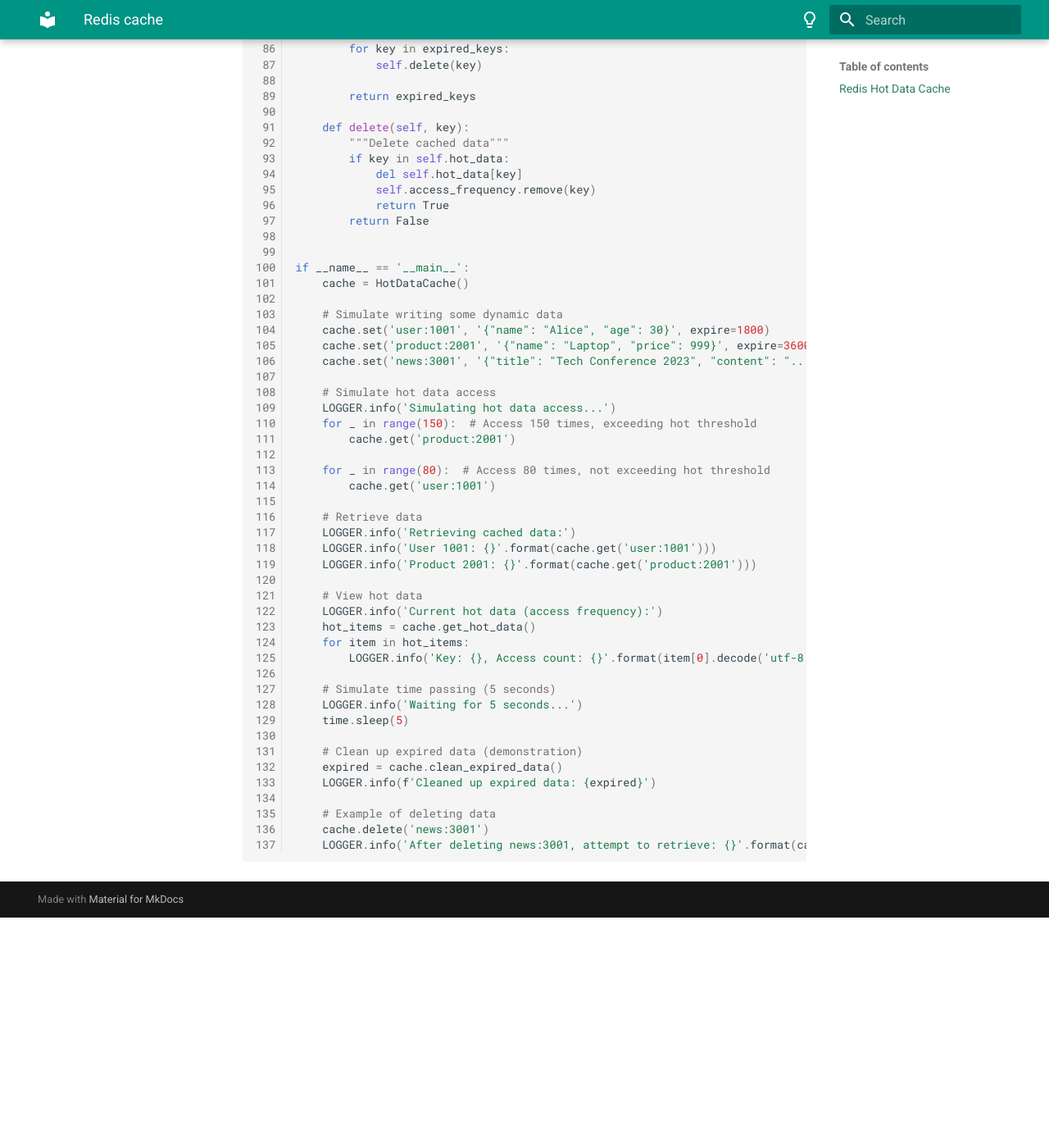
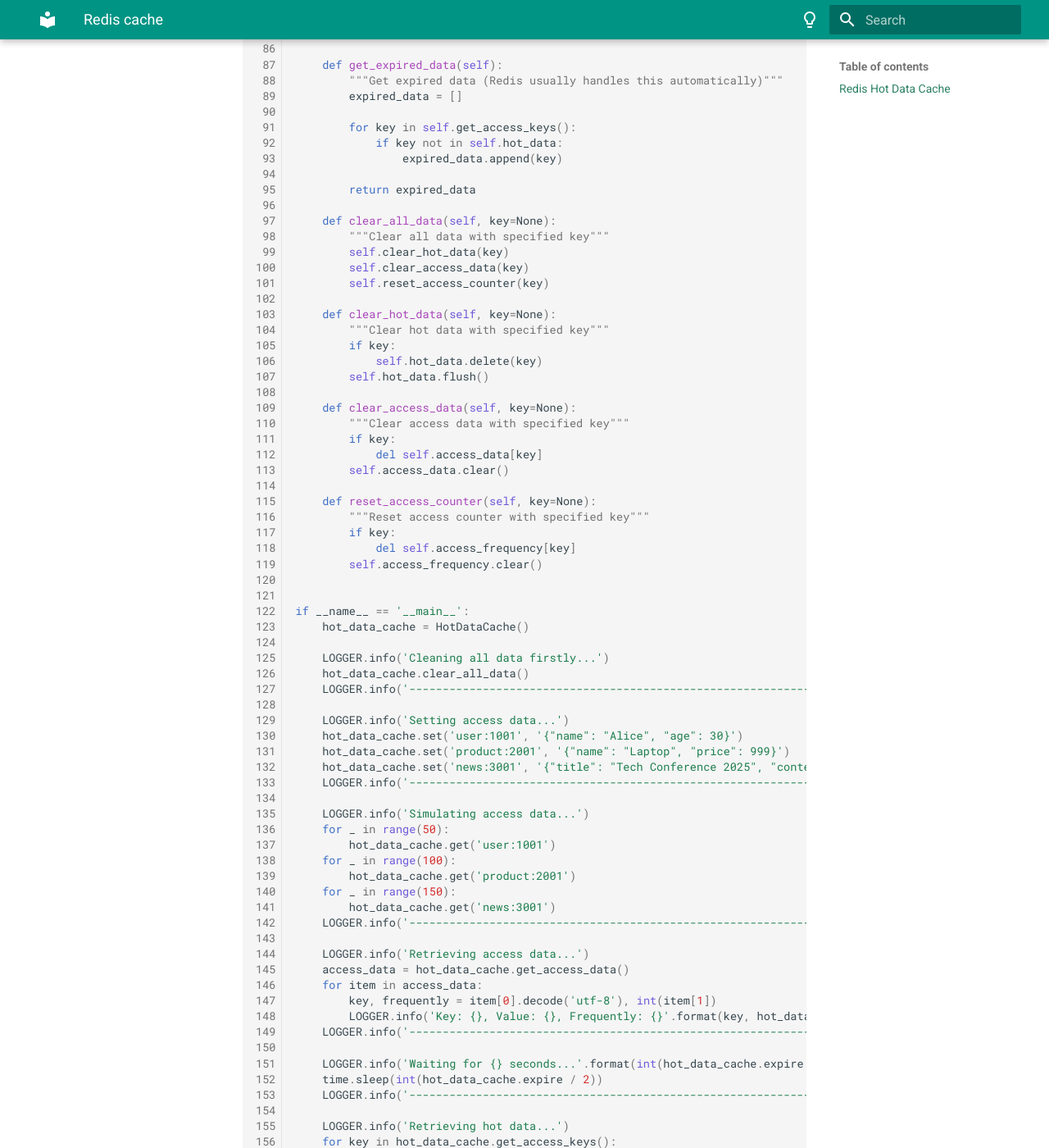
Before and after one commit to zhouushe/notes, an MkDocs documentation site: the page built from docs/redis_cache.md, in a window 1280 px wide and 1400 px high, scrolled down 2108 px. Shown: the whole window at 82% size. Built offline with MkDocs 1.6.1 and Material for MkDocs 9.7.7, drawn with Linux system fonts in a browser that asks for light colours; before the commit the page ends 3227 px from its top, so only the background shows below that; some of the changed text lies outside the part shown.

Commit message:
Update redis_cache.md

````diff
--- a/docs/redis_cache.md
+++ b/docs/redis_cache.md
@@ -5,7 +5,7 @@
 REDIS_DB=0
 REDIS_PASSWORD=
 
-DEFAULT_EXPIRE=3600
+DEFAULT_EXPIRE=30
 HOT_DATA_THRESHOLD=100
 ```
 
@@ -31,19 +31,18 @@
 class HotDataCache(object):
     """Redis hot data cache"""
 
-    def __init__(self, host=None, port=None, db=None, password=None):
-        """Initialize Redis connection and cache structure"""
-        # Get redis connection
+    def __init__(self, host=None, port=None, db=None, password=None, expire=None, threshold=None):
+        self.expire = self.get_hot_data_expire(expire)
+        self.threshold = self.get_hot_data_threshold(threshold)
         self.db = self.get_redis_connection(host, port, db, password)
 
-        # Create hash table to store hot data
-        self.hot_data = self.db.Hash('hot_data')
-
-        # Sorted set to record data access frequency
+        self.access_data = self.db.Hash('access_data')
+        self.hot_data = self.db.cache('hot_data', self.expire)
         self.access_frequency = self.db.ZSet('access_frequency')
 
     @staticmethod
     def get_redis_connection(host, port, db, password):
+        """Get Redis connection"""
         return Database(
             host=host or os.getenv('REDIS_HOST', 'localhost'),
             port=port or int(os.getenv('REDIS_PORT', 6379)),
@@ -54,97 +53,160 @@
     @staticmethod
     def get_hot_data_expire(expire=None):
         """Get hot data expiration time (seconds)"""
-        return expire or os.getenv('DEFAULT_EXPIRE')
+        return int(expire or os.getenv('DEFAULT_EXPIRE'))
 
     @staticmethod
     def get_hot_data_threshold(threshold=None):
         """Get hot data threshold"""
-        return threshold or os.getenv('HOT_DATA_THRESHOLD')
+        return int(threshold or os.getenv('HOT_DATA_THRESHOLD'))
 
     def get(self, key):
         """Get cached data and update access frequency if it exists"""
-        data = self.hot_data.get(key)
+        self.access_frequency.incr(key, 1)
+        self.set_hot_data(key, self.access_data.get(key))
+        return self.access_data.get(key)
 
-        if data is not None:
-            # Update access frequency (increment by 1)
-            self.access_frequency.incr(key, 1)
-            return data.decode('utf-8')
+    def set(self, key, value, expire=None, threshold=None):
+        """Set cached data with support for custom expiration time"""
+        self.access_frequency.incr(key, 1)
+        self.access_data.expire(expire)
+        self.access_data[key] = value
+        self.set_hot_data(key, self.access_data.get(key))
 
-        return None
+    def set_hot_data(self, key, value):
+        """Set hot data with key and value"""
+        if self.get_access_score(key) >= self.threshold:
+            self.hot_data.set(key, value)
 
-    def set(self, key, value, expire=None):
-        """Set cached data with support for custom expiration time"""
-        # Set data
-        self.hot_data[key] = value
-
-        # Set expiration time
-        self.db.expire(key, self.get_hot_data_expire(expire))
-
-        # Initial access count
-        self.access_frequency.incr(key, 1)
-
-    def get_hot_data(self, count=10):
-        """Get the most frequently accessed hot data. Sort by access frequency in descending order"""
+    def get_access_data(self, count=5):
+        """Get the most frequently accessed data which sorted by access frequency in descending order"""
         return self.access_frequency.range(0, count - 1, with_scores=True, reverse=True)
 
-    def clean_expired_data(self):
-        """Clean up expired data (Redis usually handles this automatically, but can be triggered manually)"""
-        expired_keys = []
+    def get_access_keys(self):
+        """Get access keys with pattern"""
+        return [key.decode('utf-8') for key in self.access_data.keys()]
 
-        for key in self.hot_data:
-            if not self.db.exists(key):
-                expired_keys.append(key)
+    def get_hot_data(self, key=None):
+        """Get hot data with specified key"""
+        if key:
+            return self.hot_data.get(key)
+        return self.hot_data
 
-        for key in expired_keys:
-            self.delete(key)
+    def get_access_score(self, key):
+        """Get access frequency score"""
+        return int(self.access_frequency.score(key) or 0)
 
-        return expired_keys
+    def get_expired_data(self):
+        """Get expired data (Redis usually handles this automatically)"""
+        expired_data = []
 
-    def delete(self, key):
-        """Delete cached data"""
-        if key in self.hot_data:
-            del self.hot_data[key]
-            self.access_frequency.remove(key)
-            return True
-        return False
+        for key in self.get_access_keys():
+            if key not in self.hot_data:
+                expired_data.append(key)
+
+        return expired_data
+
+    def clear_all_data(self, key=None):
+        """Clear all data with specified key"""
+        self.clear_hot_data(key)
+        self.clear_access_data(key)
+        self.reset_access_counter(key)
+
+    def clear_hot_data(self, key=None):
+        """Clear hot data with specified key"""
+        if key:
+            self.hot_data.delete(key)
+        self.hot_data.flush()
+
+    def clear_access_data(self, key=None):
+        """Clear access data with specified key"""
+        if key:
+            del self.access_data[key]
+        self.access_data.clear()
+
+    def reset_access_counter(self, key=None):
+        """Reset access counter with specified key"""
+        if key:
+            del self.access_frequency[key]
+        self.access_frequency.clear()
 
 
 if __name__ == '__main__':
-    cache = HotDataCache()
+    hot_data_cache = HotDataCache()
 
-    # Simulate writing some dynamic data
-    cache.set('user:1001', '{"name": "Alice", "age": 30}', expire=1800)
-    cache.set('product:2001', '{"name": "Laptop", "price": 999}', expire=3600)
-    cache.set('news:3001', '{"title": "Tech Conference 2023", "content": "..."}', expire=1200)
+    LOGGER.info('Cleaning all data firstly...')
+    hot_data_cache.clear_all_data()
+    LOGGER.info('-------------------------------------------------------------')
 
-    # Simulate hot data access
-    LOGGER.info('Simulating hot data access...')
-    for _ in range(150):  # Access 150 times, exceeding hot threshold
-        cache.get('product:2001')
+    LOGGER.info('Setting access data...')
+    hot_data_cache.set('user:1001', '{"name": "Alice", "age": 30}')
+    hot_data_cache.set('product:2001', '{"name": "Laptop", "price": 999}')
+    hot_data_cache.set('news:3001', '{"title": "Tech Conference 2025", "content": "Hello world!"}')
+    LOGGER.info('-------------------------------------------------------------')
 
-    for _ in range(80):  # Access 80 times, not exceeding hot threshold
-        cache.get('user:1001')
+    LOGGER.info('Simulating access data...')
+    for _ in range(50):
+        hot_data_cache.get('user:1001')
+    for _ in range(100):
+        hot_data_cache.get('product:2001')
+    for _ in range(150):
+        hot_data_cache.get('news:3001')
+    LOGGER.info('-------------------------------------------------------------')
 
-    # Retrieve data
-    LOGGER.info('Retrieving cached data:')
-    LOGGER.info('User 1001: {}'.format(cache.get('user:1001')))
-    LOGGER.info('Product 2001: {}'.format(cache.get('product:2001')))
+    LOGGER.info('Retrieving access data...')
+    access_data = hot_data_cache.get_access_data()
+    for item in access_data:
+        key, frequently = item[0].decode('utf-8'), int(item[1])
+        LOGGER.info('Key: {}, Value: {}, Frequently: {}'.format(key, hot_data_cache.get(key), frequently))
+    LOGGER.info('-------------------------------------------------------------')
 
-    # View hot data
-    LOGGER.info('Current hot data (access frequency):')
-    hot_items = cache.get_hot_data()
-    for item in hot_items:
-        LOGGER.info('Key: {}, Access count: {}'.format(item[0].decode('utf-8'), int(item[1])))
+    LOGGER.info('Waiting for {} seconds...'.format(int(hot_data_cache.expire / 2)))
+    time.sleep(int(hot_data_cache.expire / 2))
+    LOGGER.info('-------------------------------------------------------------')
 
-    # Simulate time passing (5 seconds)
-    LOGGER.info('Waiting for 5 seconds...')
-    time.sleep(5)
+    LOGGER.info('Retrieving hot data...')
+    for key in hot_data_cache.get_access_keys():
+        value = hot_data_cache.get_hot_data(key)
+        value and LOGGER.info('Key: {}, Value: {}'.format(key, value))
+    LOGGER.info('-------------------------------------------------------------')
 
-    # Clean up expired data (demonstration)
-    expired = cache.clean_expired_data()
-    LOGGER.info(f'Cleaned up expired data: {expired}')
+    LOGGER.info('Cleaning hot data with specified key...')
+    hot_data_cache.clear_hot_data('news:3001')
+    LOGGER.info('Get news:3001 = {} after deleting'.format(hot_data_cache.get_hot_data('news:3001')))
+    LOGGER.info('-------------------------------------------------------------')
 
-    # Example of deleting data
-    cache.delete('news:3001')
-    LOGGER.info('After deleting news:3001, attempt to retrieve: {}'.format(cache.get('news:3001')))
+    LOGGER.info('Waiting for {} seconds to expire...'.format(int(hot_data_cache.expire / 2) + 3))
+    time.sleep(int(hot_data_cache.expire / 2) + 3)
+    LOGGER.info('-------------------------------------------------------------')
+
+    LOGGER.info('Retrieving hot data with specified key...')
+    hot_data_cache.clear_hot_data('product:2001')
+    LOGGER.info('Get product:2001 = {} after expire'.format(hot_data_cache.get_hot_data('product:2001')))
 ```
+
+```plaintext title="Redis hot data cache output"
+2025-09-02 14:36:09,247 - __main__ - INFO - Cleaning all data firstly...
+2025-09-02 14:36:09,267 - __main__ - INFO - -------------------------------------------------------------
+2025-09-02 14:36:09,267 - __main__ - INFO - Setting access data...
+2025-09-02 14:36:09,270 - __main__ - INFO - -------------------------------------------------------------
+2025-09-02 14:36:09,270 - __main__ - INFO - Simulating access data...
+2025-09-02 14:36:09,642 - __main__ - INFO - -------------------------------------------------------------
+2025-09-02 14:36:09,642 - __main__ - INFO - Retrieving access data...
+2025-09-02 14:36:09,644 - __main__ - INFO - Key: news:3001, Value: b'{"title": "Tech Conference 2025", "content": "Hello world!"}', Frequently: 151
+2025-09-02 14:36:09,644 - __main__ - INFO - Key: product:2001, Value: b'{"name": "Laptop", "price": 999}', Frequently: 101
+2025-09-02 14:36:09,645 - __main__ - INFO - Key: user:1001, Value: b'{"name": "Alice", "age": 30}', Frequently: 51
+2025-09-02 14:36:09,645 - __main__ - INFO - -------------------------------------------------------------
+2025-09-02 14:36:09,645 - __main__ - INFO - Waiting for 15 seconds...
+2025-09-02 14:36:24,646 - __main__ - INFO - -------------------------------------------------------------
+2025-09-02 14:36:24,646 - __main__ - INFO - Retrieving hot data...
+2025-09-02 14:36:24,647 - __main__ - INFO - Key: product:2001, Value: b'{"name": "Laptop", "price": 999}'
+2025-09-02 14:36:24,647 - __main__ - INFO - Key: news:3001, Value: b'{"title": "Tech Conference 2025", "content": "Hello world!"}'
+2025-09-02 14:36:24,647 - __main__ - INFO - -------------------------------------------------------------
+2025-09-02 14:36:24,647 - __main__ - INFO - Cleaning hot data with specified key...
+2025-09-02 14:36:24,648 - __main__ - INFO - Get news:3001 = None after deleting
+2025-09-02 14:36:24,648 - __main__ - INFO - -------------------------------------------------------------
+2025-09-02 14:36:24,648 - __main__ - INFO - Waiting for 18 seconds to expire...
+2025-09-02 14:36:42,648 - __main__ - INFO - -------------------------------------------------------------
+2025-09-02 14:36:42,648 - __main__ - INFO - Retrieving hot data with specified key...
+2025-09-02 14:36:42,649 - __main__ - INFO - Get product:2001 = None after expire
+```
````
